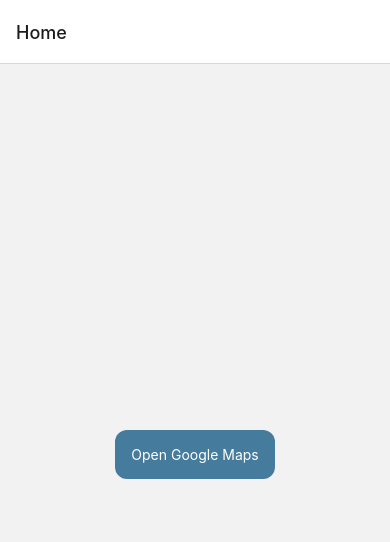
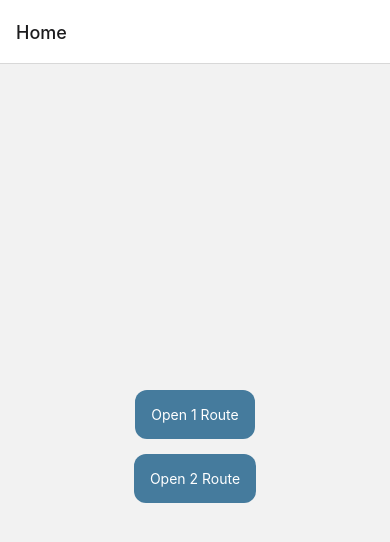
Before and after one commit to pipe2k27/React-Native-Maps-Demo, a React Native app: screen /Home in a window 390 px wide. Shown: the top 542 px of the page. Built offline with nearby package versions, Linux system fonts and the light colour scheme.

Commit message:
added new fuction to split destination

```diff
--- a/src/pages/Home/Home.page.tsx
+++ b/src/pages/Home/Home.page.tsx
@@ -3,33 +3,41 @@ import { View, Text, TouchableOpacity, StyleSheet, Linking } from 'react-native'
 import packeges from '../../components/packages.json';
 
 const Home = () => {
-  const [destinations, setDestinations] = useState<any>([]);
+  const [allDestinations, setAllDestinations] = useState<any>([]);
 
-  const openGoogleMaps = async () => {
-    const origin = `${destinations[0].lat}%2C${destinations[0].lng}`;
-    const baseUrl = `https://www.google.com/maps/dir/?api=1&origin=${origin}&destination=`;
-    const nextURl = `${origin}&travelmode=driving`;
+  const openGoogleMaps = async (destinations: any) => {
+    const destination = `${destinations[destinations.length - 1].lat}%2C${destinations[destinations.length - 1].lng}`;
+    const baseUrl = `https://www.google.com/maps/dir/?api=1&origin=&destination=${destination}&travelmode=driving`;
     const waypoints = destinations.map((element: any) => {
       return `${element.lat}%2C${element.lng}`;
     });
-    waypoints.shift();
-    waypoints.pop();
-    await Linking.openURL(`${baseUrl}${nextURl}&waypoints=${waypoints.join('%7C')}`);
+    waypoints.pop()
+    await Linking.openURL(`${baseUrl}&waypoints=${waypoints.join('%7C')}`);
   };
 
   useEffect(() => {
-    const newDestinationsArray: any = [];
-    packeges.map((eachPackage) => {
-      newDestinationsArray.push({ lat: eachPackage.lat, lng: eachPackage.lng });
-    });
-    setDestinations(newDestinationsArray);
+    const newDestinationsArray = packeges.reduce((result: any, object, index) => {
+      const chunkIndex = Math.floor(index / 10);
+      if (!result[chunkIndex]) {
+        result[chunkIndex] = [];
+      }
+      result[chunkIndex].push({lat: object.lat, lng: object.lng});
+
+      return result;
+    }, []);
+
+    setAllDestinations(newDestinationsArray)
   }, []);
 
   return (
     <View style={styles.container}>
-      <TouchableOpacity style={styles.btn} onPress={openGoogleMaps}>
-        <Text style={styles.text}>Open Google Maps</Text>
-      </TouchableOpacity>
+      {
+        allDestinations.map((destinations: any, index: number) => (
+        <TouchableOpacity style={styles.btn} onPress={() => openGoogleMaps(destinations)} key={index}>
+          <Text style={styles.text}>Open {index+1} Route</Text>
+        </TouchableOpacity>
+        ))
+      }
     </View>
   );
 };
@@ -38,12 +46,14 @@ const styles = StyleSheet.create({
   container: {
     alignItems: 'center',
     justifyContent: 'center',
+    paddingVertical: 80,
     flexGrow: 1,
   },
   btn: {
     backgroundColor: '#457b9d',
     padding: 16,
     borderRadius: 12,
+    marginBottom: 15,
   },
   text: {
     color: '#fff',
```
